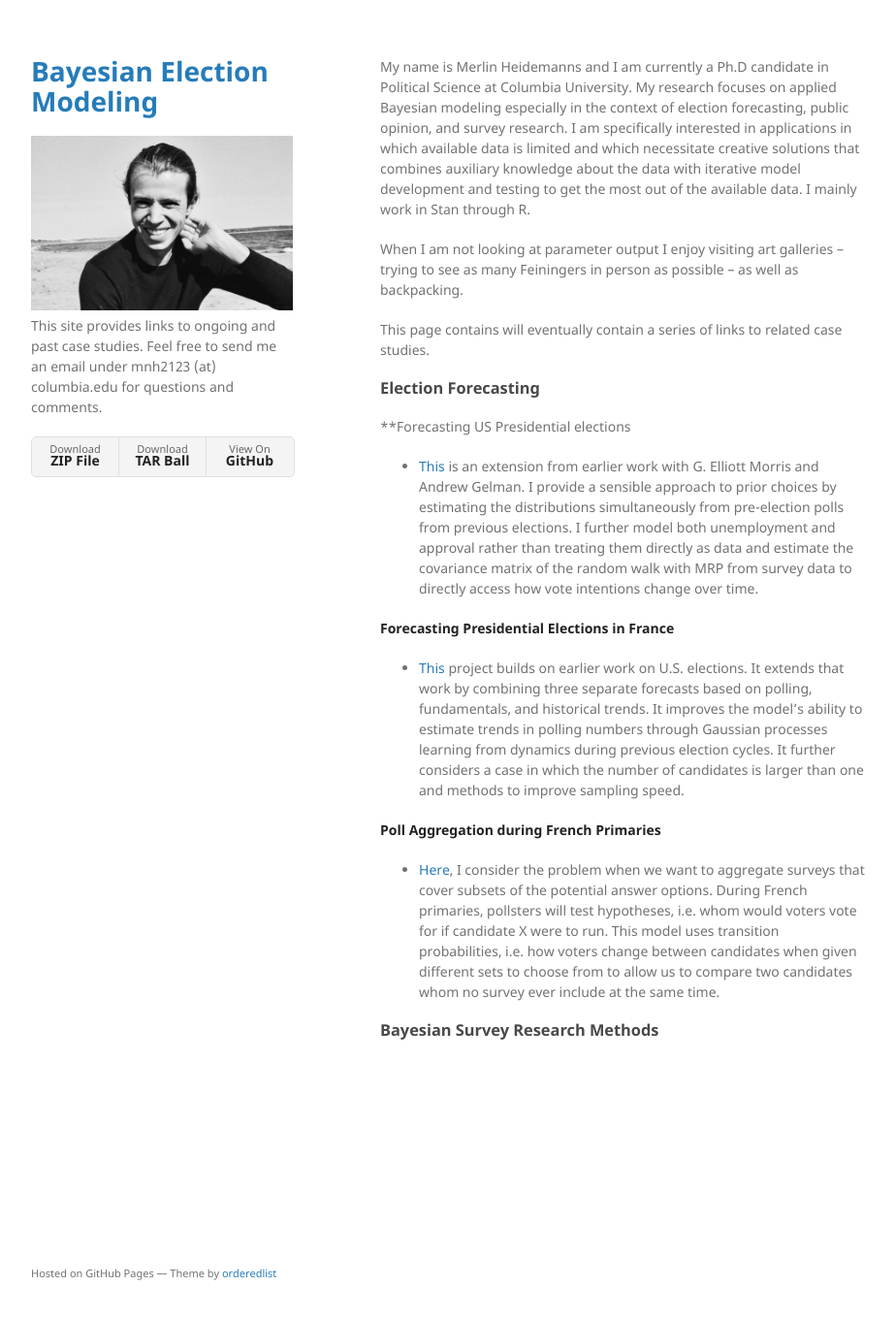
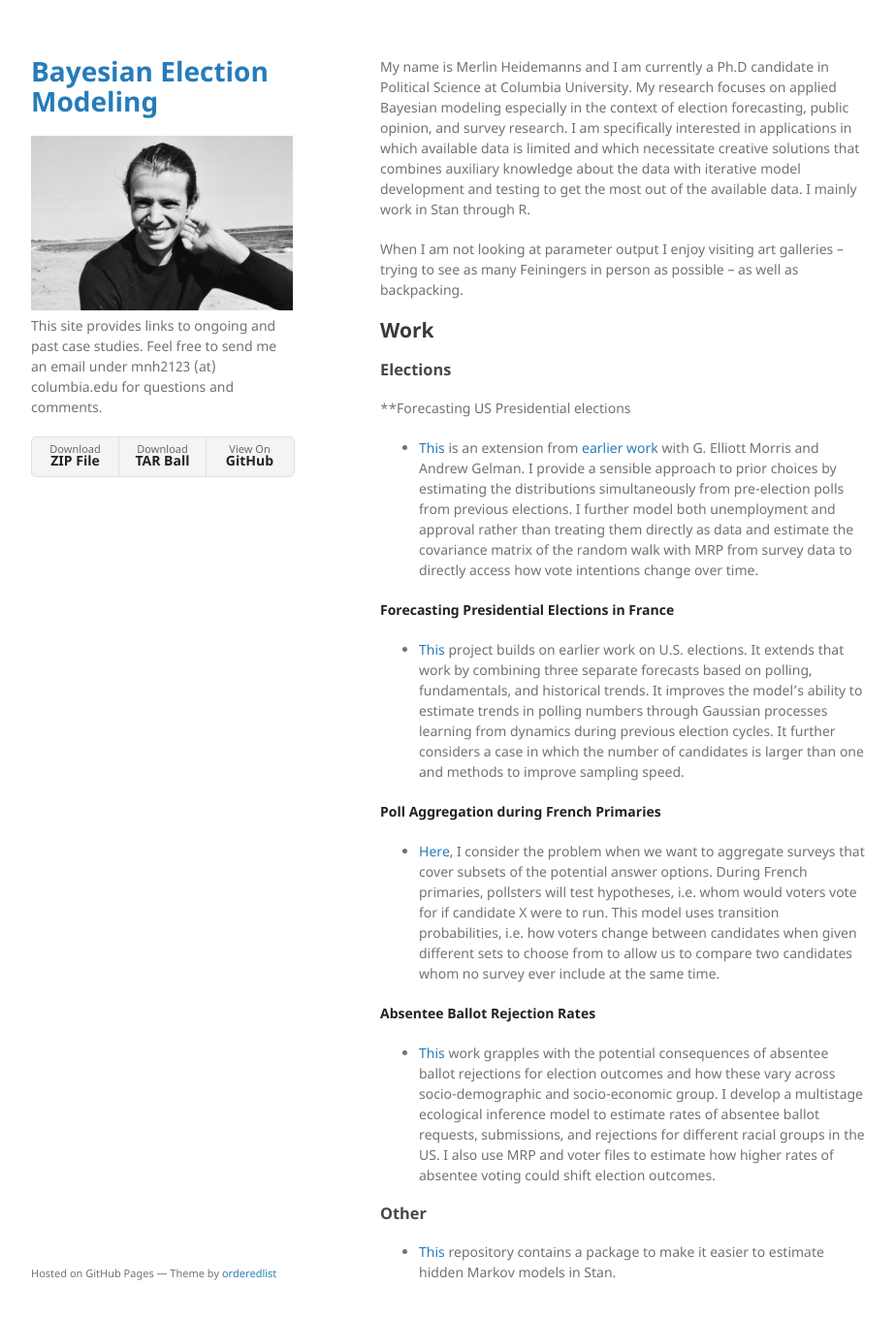
Before and after one commit to MerlinHeidemanns/Website, a Jekyll site: the page built from index.md, in a window 1280 px wide and 1392 px high. Shown: the top 1359 px of the window at 97% size, without its empty margins (178-1101 px from the left). Built offline with Jekyll 4.4.1, drawn with Linux system fonts in a browser that asks for light colours.

Commit message:
Update index.md

```diff
--- a/index.md
+++ b/index.md
@@ -6,13 +6,13 @@ My name is Merlin Heidemanns and I am currently a Ph.D candidate in Political Sc
 
 When I am not looking at parameter output I enjoy visiting art galleries -- trying to see as many Feiningers in person as possible -- as well as backpacking.
 
-This page contains will eventually contain a series of links to related case studies.
+## Work
 
-### Election Forecasting
+### Elections
 
 **Forecasting US Presidential elections
 
-* [This]() is an extension from earlier work with G. Elliott Morris and Andrew Gelman. I provide a sensible approach to prior choices by estimating the distributions simultaneously from pre-election polls from previous elections. I further model both unemployment and approval rather than treating them directly as data and estimate the covariance matrix of the random walk with MRP from survey data to directly access how vote intentions change over time.
+* [This](https://github.com/MerlinHeidemanns/dynamic_bayes_forecasting) is an extension from [earlier work](https://projects.economist.com/us-2020-forecast/president) with G. Elliott Morris and Andrew Gelman. I provide a sensible approach to prior choices by estimating the distributions simultaneously from pre-election polls from previous elections. I further model both unemployment and approval rather than treating them directly as data and estimate the covariance matrix of the random walk with MRP from survey data to directly access how vote intentions change over time.
 
 **Forecasting Presidential Elections in France**
 
@@ -22,4 +22,10 @@ This page contains will eventually contain a series of links to related case stu
 
 * [Here](https://github.com/MerlinHeidemanns/french_primaries), I consider the problem when we want to aggregate surveys that cover subsets of the potential answer options. During French primaries, pollsters will test hypotheses, i.e. whom would voters vote for if candidate X were to run. This model uses transition probabilities, i.e. how voters change between candidates when given different sets to choose from to allow us to compare two candidates whom no survey ever include at the same time.
 
-### Bayesian Survey Research Methods
+**Absentee Ballot Rejection Rates**
+
+* [This](https://github.com/MerlinHeidemanns/absentee_ballot_rejection_rates) work grapples with the potential consequences of absentee ballot rejections for election outcomes and how these vary across socio-demographic and socio-economic group. I develop a multistage ecological inference model to estimate rates of absentee ballot requests, submissions, and rejections for different racial groups in the US. I also use MRP and voter files to estimate how higher rates of absentee voting could shift election outcomes.
+
+### Other
+
+* [This](https://github.com/MerlinHeidemanns/rstanmsm) repository contains a package to make it easier to estimate hidden Markov models in Stan.
```
